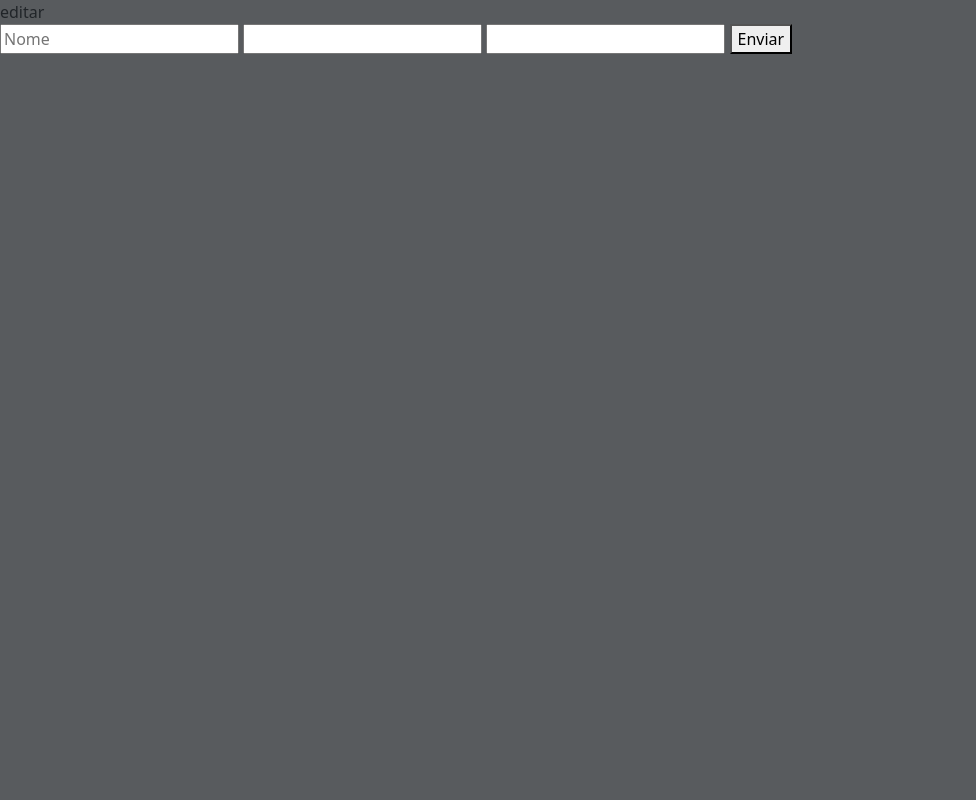
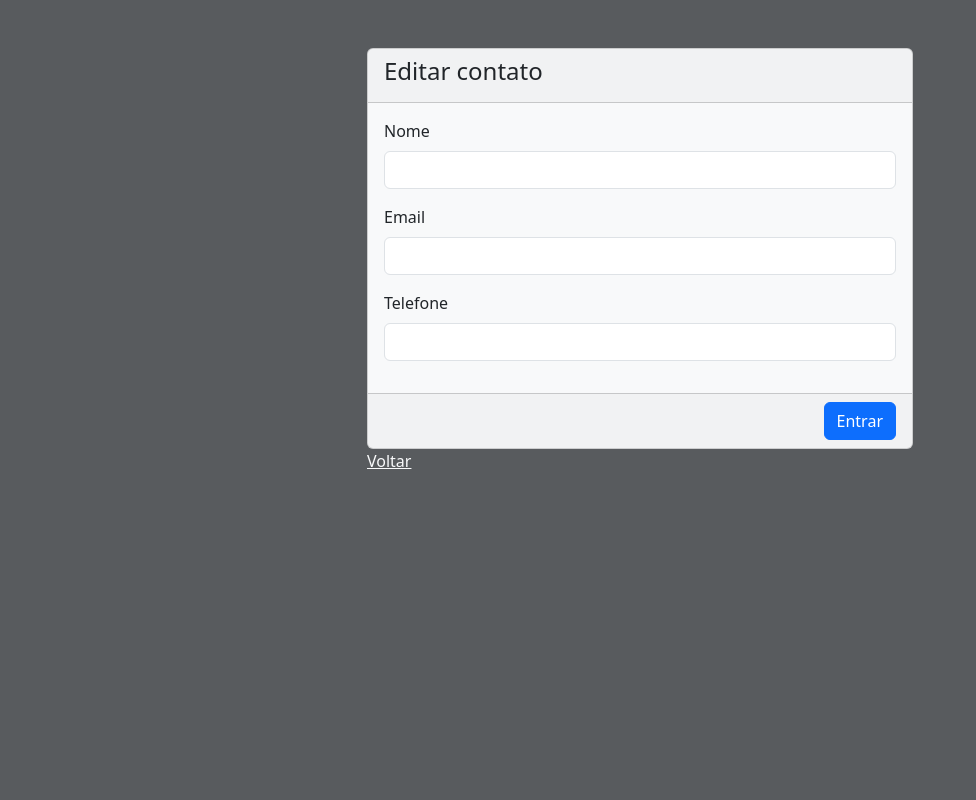
Before and after one commit to HerikCosmo/agenda-ai, a PHP site: page /edit.php in a window 1280 px wide. Shown: the whole page, without its empty margins (0-976 px from the left). Run offline with PHP 8.4, Linux system fonts and the light colour scheme; data that the repository does not hold is empty; some libraries are stand-ins or nearby versions.

Commit message:
telas estilizadas

```diff
--- a/app/Controller/LoginAuthController.php
+++ b/app/Controller/LoginAuthController.php
@@ -26,7 +26,7 @@ class LoginAuthController implements HandleInterface
         $user = UserController::getUser($email, $senha);
 
         if($user === false){
-            $_SESSION['ERROR'] = 'Usuário não encontrado';
+            $_SESSION['ERROR'] = 'Email e/ou senha inválido(s). Por favor, tente novamente.';
             header('location: /login');
             exit;
         }
--- a/view/agenda/edit.php
+++ b/view/agenda/edit.php
@@ -1,4 +1,4 @@
-<?php require __DIR__ . '/../header.php'; ?>
+<!-- <?php require __DIR__ . '/../header.php'; ?>
 editar
 <main>
     <form action="/contato-editar" method="post">
@@ -9,4 +9,44 @@ editar
         <button type="submit">Enviar</button>
     </form>
 </main>
+<?php require __DIR__ . '/../footer.php'; ?> -->
+
+<?php require __DIR__ . '/../header.php'; ?>
+
+
+<main>
+    <div class="container">
+        <div class="row justify-content-center align-items-center">
+            <div class="col-md-6">
+                <div class="card bg-light mt-5">
+                    <div class="card-header">
+                        <h4>Editar contato</h4>
+                    </div>
+                    <div class="card-body">
+                        <form method="POST" id="formCadastroAgenda" action="/contato-editar">
+                            <input type="hidden" name="id" value="<?php echo $contact->id ?>">
+                            <div class="mb-3">
+                                <label for="name" class="form-label">Nome</label>
+                                <input type="text" class="form-control" id="name" name="name" value="<?php echo $contact->nome ?>">
+                            </div>
+                            <div class="mb-3">
+                                <label for="email" class="form-label">Email</label>
+                                <input type="email" class="form-control" id="email" name="email" value="<?php echo $contact->email ?>">
+                            </div>
+                            <div class="mb-3">
+                                <label for="phone" class="form-label">Telefone</label>
+                                <input type="tel" name="phone" id="phone" class="form-control" value="<?php echo $contact->telefone ?>">
+                            </div>
+                        </form>
+                    </div>
+                    <div class="card-footer d-flex justify-content-end">
+                        <button type="submit" form="formCadastroAgenda" class="btn btn-primary">Entrar</button>
+                    </div>
+                </div>
+                <p class="text-light"><a href="/" class="link-light">Voltar</a></p>
+            </div>
+        </div>
+    </div>
+</main>
+
 <?php require __DIR__ . '/../footer.php'; ?>
--- a/view/header.php
+++ b/view/header.php
@@ -9,7 +9,7 @@
     <link rel="stylesheet" href="css/bootstrap.min.css">
 </head>
 
-<body style="height: 100vh" class="bg-dark bg-opacity-75">
+<body class="bg-dark bg-opacity-75">
     <?php if (isset($_SESSION['LOGGED'])) : ?>
         <nav class="navbar navbar-expand-lg navbar-light bg-light">
             <div class="container">
--- a/view/login/create.php
+++ b/view/login/create.php
@@ -6,7 +6,7 @@
             <div class="col-md-6">
                 <div class="card bg-light">
                     <div class="card-header">
-                        <h4>Cadastrar</h4>
+                        <h4>Cadastrar usuário</h4>
                     </div>
                     <div class="card-body">
                         <form method="POST" id="formCadastroAgenda" action="/login-cadastro-usuario">
```
Also changed, not shown: view/agenda/create.php (+33 -6 lines), view/agenda/index.php (+32 -2 lines).
